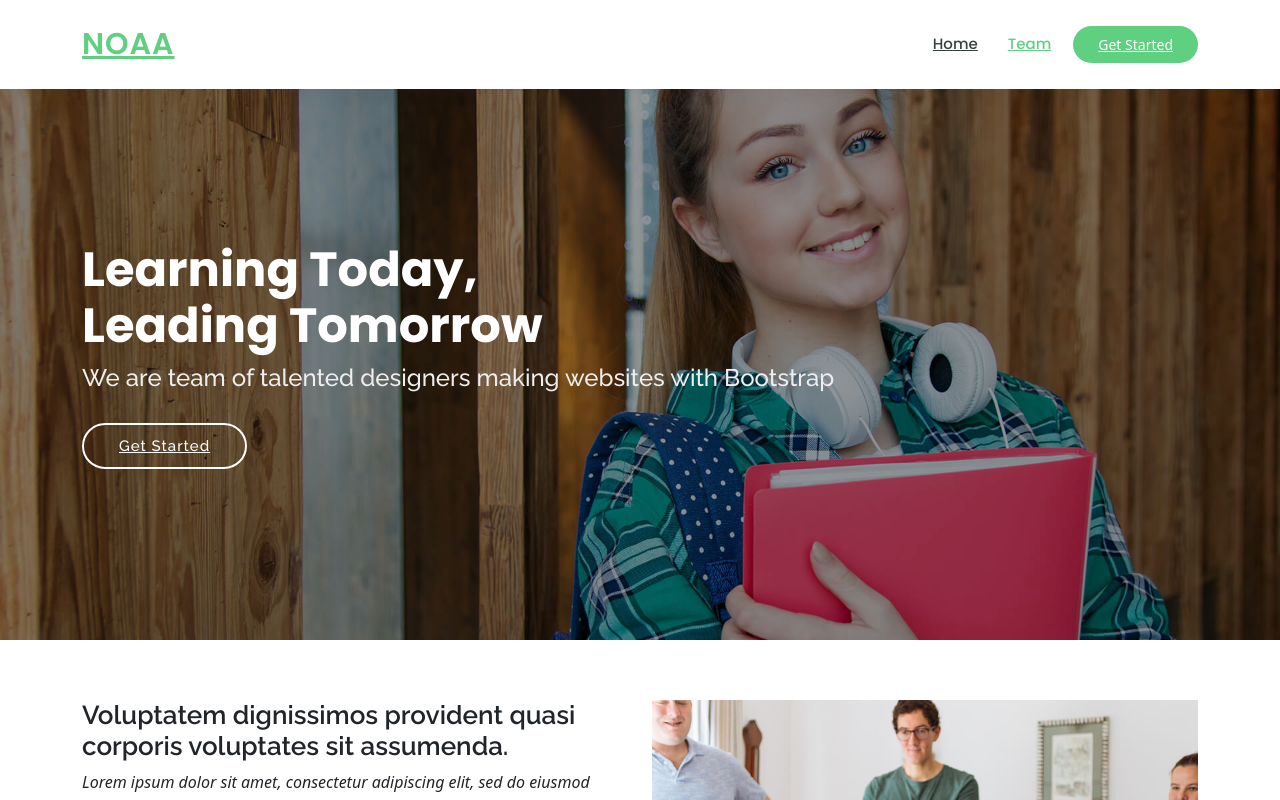
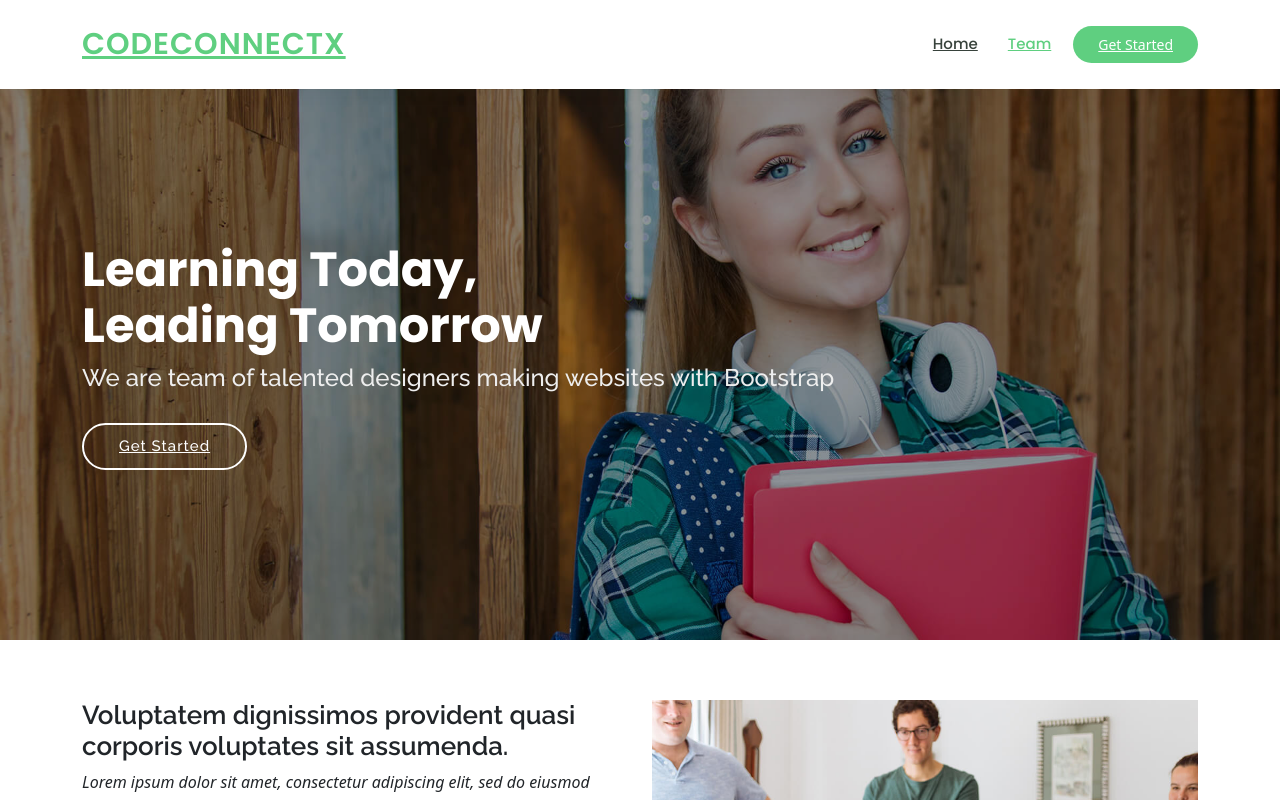
Before and after one commit to arya2004/noaa, an Angular app in the folder client/: page / in a window 1280 px wide. Shown: the top 800 px of the page. Built offline with nearby package versions, Linux system fonts and the light colour scheme.

Commit message:
title and header changes from NOAA to CodeConnectX

```diff
--- a/client/package.json
+++ b/client/package.json
@@ -18,7 +18,7 @@
     "@angular/platform-browser": "^15.2.0",
     "@angular/platform-browser-dynamic": "^15.2.0",
     "@angular/router": "^15.2.0",
-    "bootstrap": "^5.3.0",
+    "bootstrap": "^5.3.1",
     "ngx-bootstrap": "^10.2.0",
     "rxjs": "~7.8.0",
     "tslib": "^2.3.0",
--- a/client/src/app/home/home.component.html
+++ b/client/src/app/home/home.component.html
@@ -3,7 +3,7 @@
   <header id="header" class="fixed-top">
     <div class="container d-flex align-items-center">
 
-      <h1 class="logo me-auto"><a href="index.html">NOAA</a></h1>
+      <h1 class="logo me-auto"><a href="index.html">CodeConnectX</a></h1>
       <!-- Uncomment below if you prefer to use an image logo -->
       <!-- <a href="index.html" class="logo me-auto"><img src="assets/img/logo.png" alt="" class="img-fluid"></a>-->
 
--- a/client/src/index.html
+++ b/client/src/index.html
@@ -4,7 +4,7 @@
   <meta charset="utf-8">
   <meta content="width=device-width, initial-scale=1.0" name="viewport">
 
-  <title>NOAA</title>
+  <title>CodeConnectX</title>
   <meta content="" name="description">
   <meta content="" name="keywords">
 
```
Also changed, not shown: 1 other file (tests, documents, lock files or other folders).
